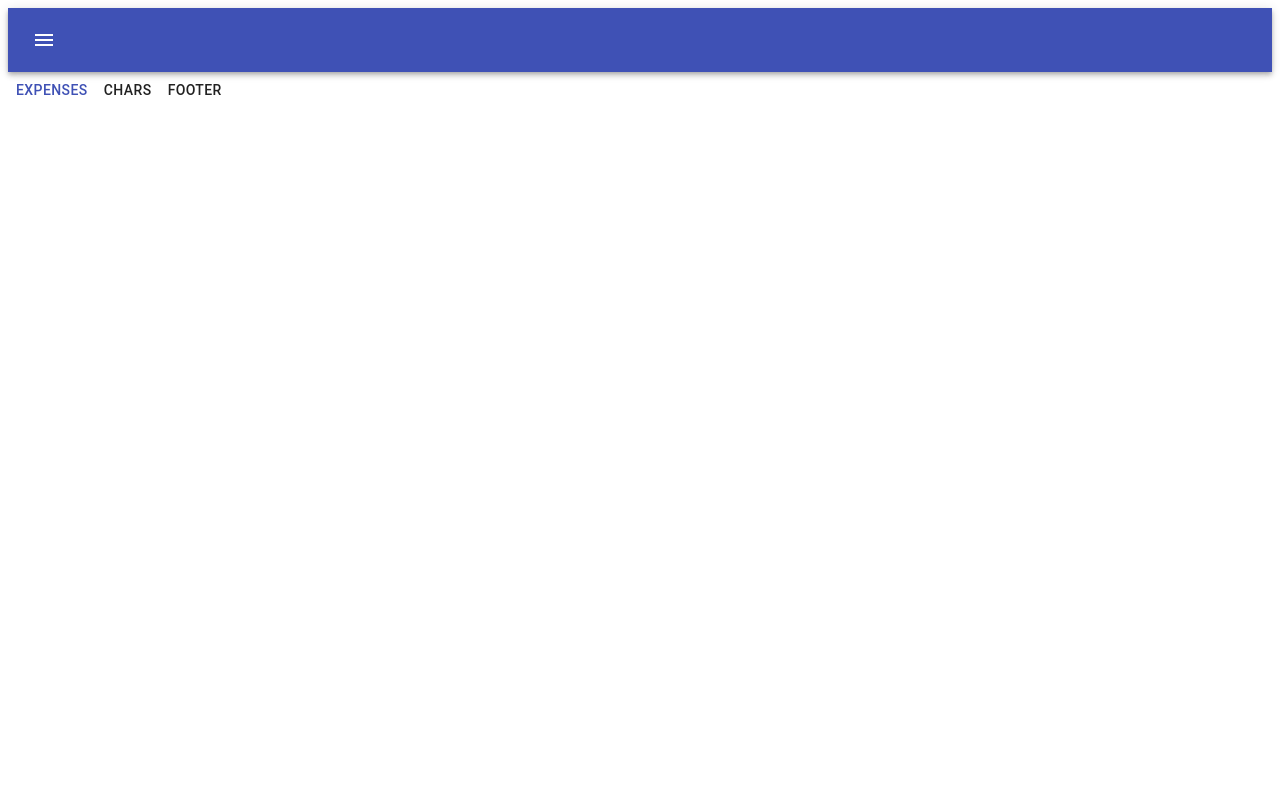
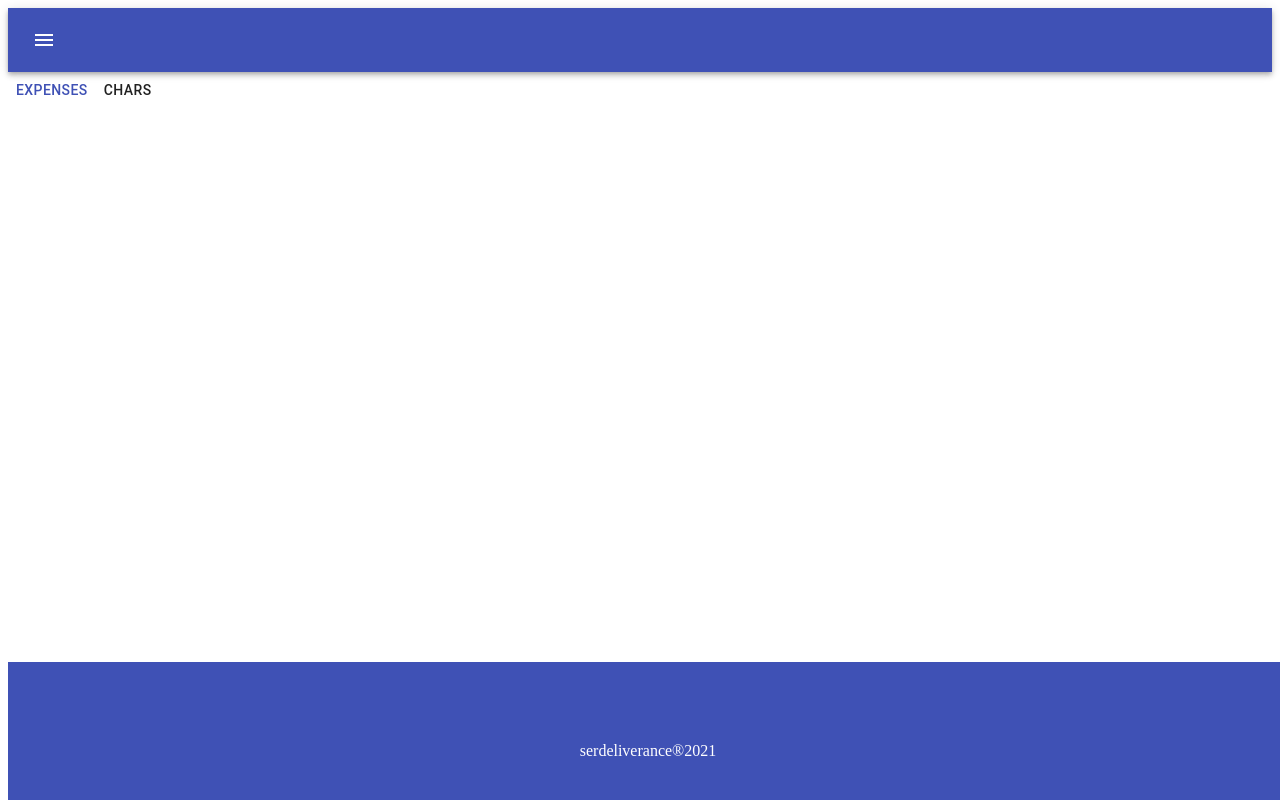
Before and after one commit to serdeliverance/mpf, a React (Create React App) app in the folder ui-mpf/: page / in a window 1280 px wide. Built offline with nearby package versions, Linux system fonts and the light colour scheme.

Commit message:
ui-mpf | adding footer (#2)

```diff
--- a/ui-mpf/src/footer/Footer.tsx
+++ b/ui-mpf/src/footer/Footer.tsx
@@ -1,8 +1,30 @@
 import React from 'react';
-import { Button } from '@material-ui/core';
+import {
+  Box,
+  makeStyles,
+} from '@material-ui/core';
+
+const useStyles = makeStyles(() => ({
+  footer: {
+    bottom: 0,
+    position: 'fixed',
+    width: '100%',
+  },
+}));
 
 function Footer() {
-  return <Button>Footer</Button>;
+  const classes = useStyles();
+
+  return (
+    <footer className={classes.footer}>
+      <Box bgcolor="primary.main" color="white">
+        <Box textAlign="center" pt={{ xs: 4, sm: 10 }} pb={{ xs: 4, sm: 5 }}>
+          serdeliverance&reg;
+          {new Date().getFullYear()}
+        </Box>
+      </Box>
+    </footer>
+  );
 }
 
 export default Footer;
```
